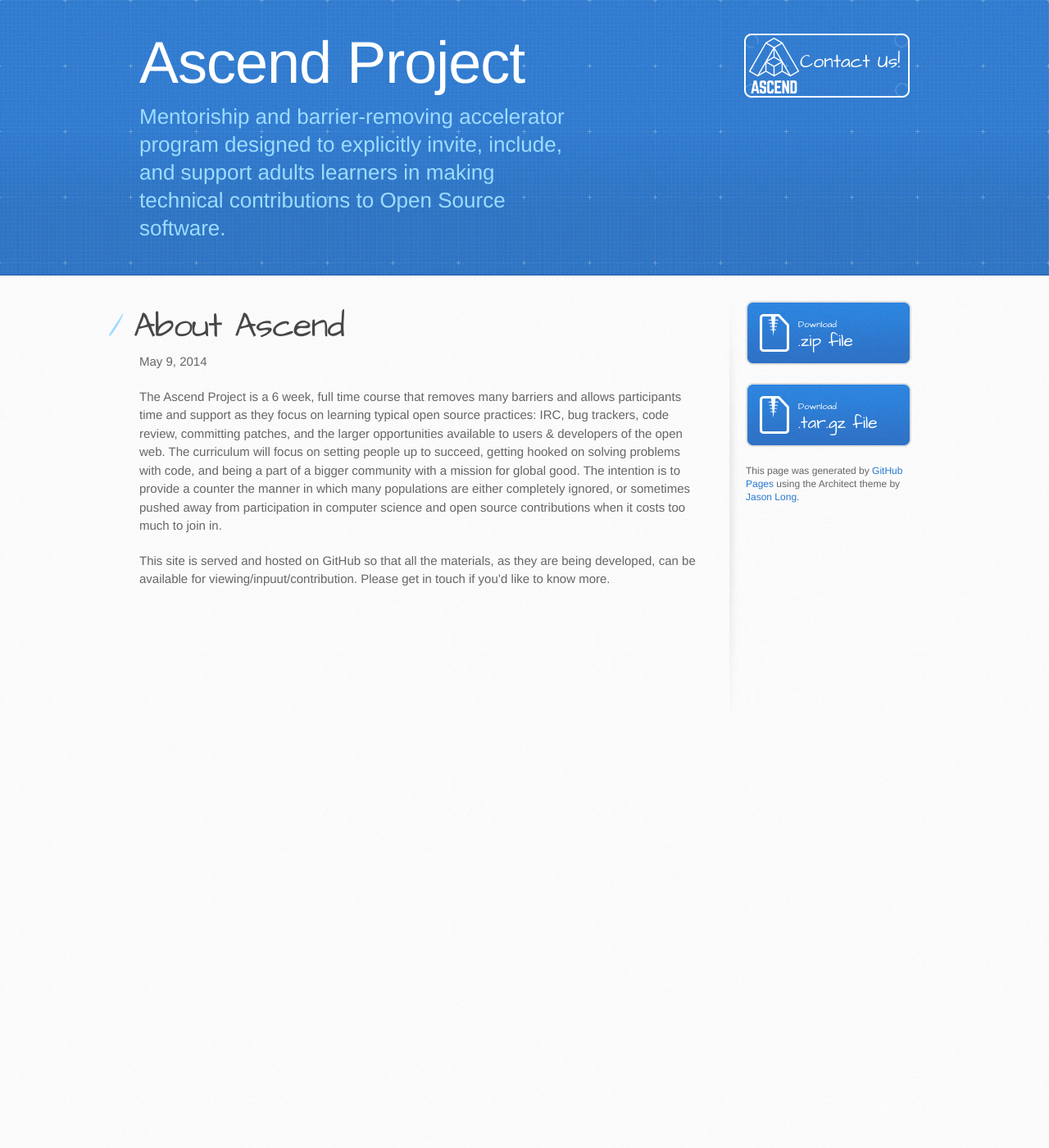
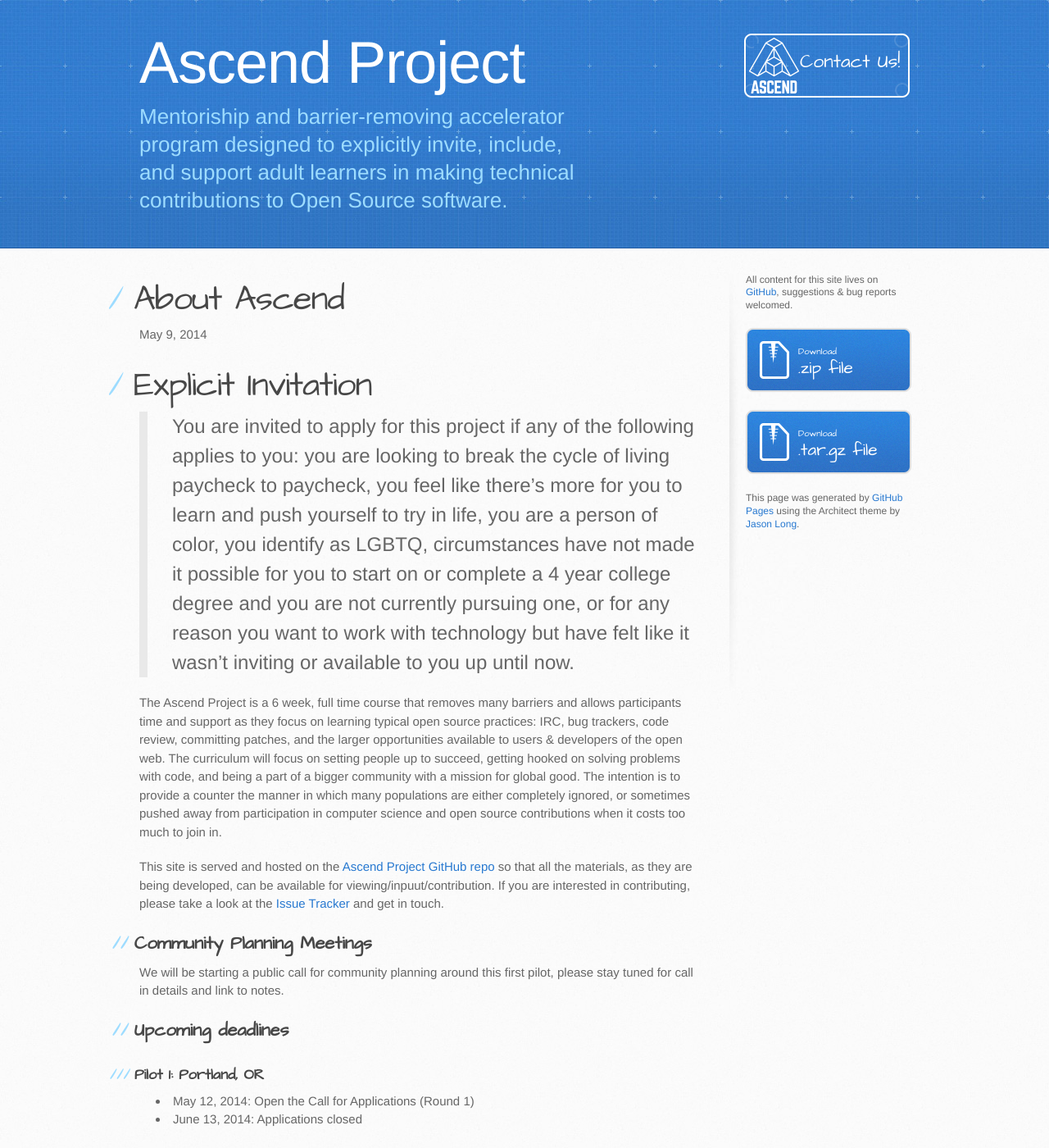
Before and after one commit to mozilla/ascendproject, a Jekyll site: the page built from _posts/2014-05-09-about.markdown, in a window 1280 px wide and 1400 px high. Shown: the whole window at 82% size. Built offline with Jekyll 4.4.1, drawn with Linux system fonts in a browser that asks for light colours; some of the changed text lies outside the part shown.

Commit message:
adding apply URL, cleaning up the front page, sticky category for posts on home page

```diff
--- a/_config.yml
+++ b/_config.yml
@@ -1,7 +1,7 @@
 # Site settings
 title: Ascend Project
 email: info@ascendproject.org
-description: "Mentoriship and barrier-removing accelerator program designed to explicitly invite, include, and support adults learners in making technical contributions to Open Source software."
+description: "Mentoriship and barrier-removing accelerator program designed to explicitly invite, include, and support adult learners in making technical contributions to Open Source software."
 baseurl: ""
 url: "http://ascendproject.org"
 github: "http://github.com/mozilla/ascendproject"
--- a/_layouts/default.html
+++ b/_layouts/default.html
@@ -34,6 +34,8 @@
         </section>
 
         <aside id="sidebar">
+
+          <p>All content for this site lives on <a href="{{ site.github }}">GitHub</a>, suggestions & bug reports welcomed.</p>
           <a href="{{ site.gihub }}/archive/master.zip" class="button">
             <small>Download</small>
             .zip file
--- a/_posts/2014-05-09-about.markdown
+++ b/_posts/2014-05-09-about.markdown
@@ -2,9 +2,31 @@
 layout: post
 title:  "About Ascend"
 date:   2014-05-09 14:23:14
-categories: update
+categories: [update, sticky]
 ---
+
+# Explicit Invitation
+
+> You are invited to apply for this project if any of the following applies to you: you are looking to break the cycle of living paycheck to paycheck, you feel like there's more for you to learn and push yourself to try in life, you are a person of color, you identify as LGBTQ, circumstances have not made it possible for you to start on or complete a 4 year college degree and you are not currently pursuing one, or for any reason you want to work with technology but have felt like it wasn't inviting or available to you up until now.
 
 The Ascend Project is a 6 week, full time course that removes many barriers and allows participants time and support as they focus on learning typical open source practices: IRC, bug trackers, code review, committing patches, and the larger opportunities available to users & developers of the open web. The curriculum will focus on setting people up to succeed, getting hooked on solving problems with code, and being a part of a bigger community with a mission for global good. The intention is to provide a counter the manner in which many populations are either completely ignored, or sometimes pushed away from participation in computer science and open source contributions when it costs too much to join in.
 
-This site is served and hosted on GitHub so that all the materials, as they are being developed, can be available for viewing/inpuut/contribution.  Please get in touch if you'd like to know more.
+This site is served and hosted on the [Ascend Project GitHub repo][ascend-gh] so that all the materials, as they are being developed, can be available for viewing/inpuut/contribution.  If you are interested in contributing, please take a look at the [Issue Tracker][ascend-issues] and get in touch.
+
+## Community Planning Meetings
+
+We will be starting a public call for community planning around this first pilot, please stay tuned for call in details and link to notes.
+
+## Upcoming deadlines
+
+### Pilot 1: Portland, OR
+* May 12, 2014: Open the Call for Applications (Round 1)
+* June 13, 2014: Applications closed
+
+
+### Pilot 2: New Orleans, LA
+* Planned for January/February 2015
+* Need to confirm location
+
+[ascend-gh]: https://github.com/mozilla/ascendproject
+[ascend-issues]: https://github.com/mozilla/ascendproject/issues
--- /dev/null
+++ b/apply/index.html
@@ -0,0 +1 @@
+<meta HTTP-EQUIV="REFRESH" content="0; url=https://docs.google.com/forms/d/1eN_ZjxMirRpBvwmbni6DeHC4SRNO_-2xjIM7T0qEZuk/viewform">
```
Also changed, not shown: index.html (+12 -2 lines).
